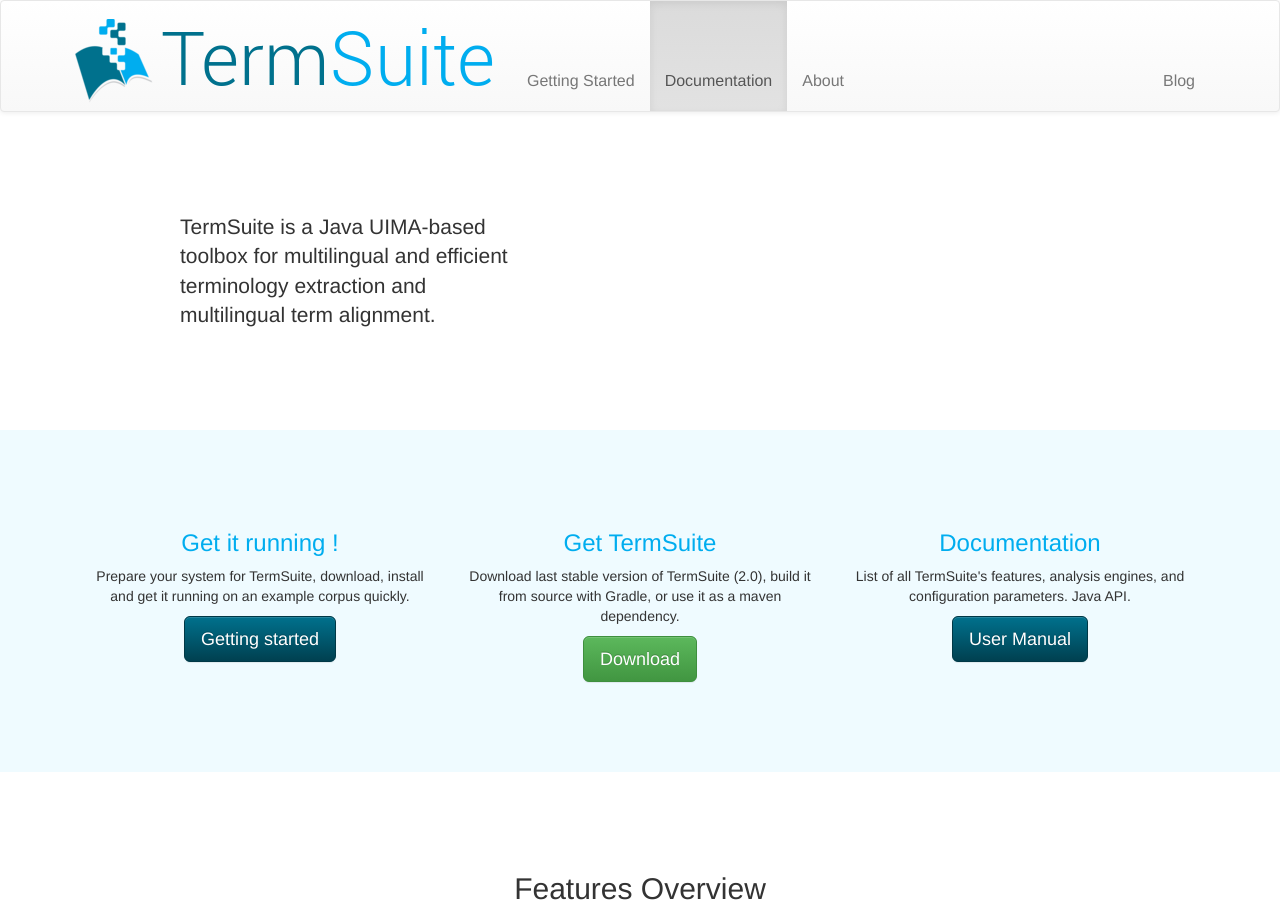
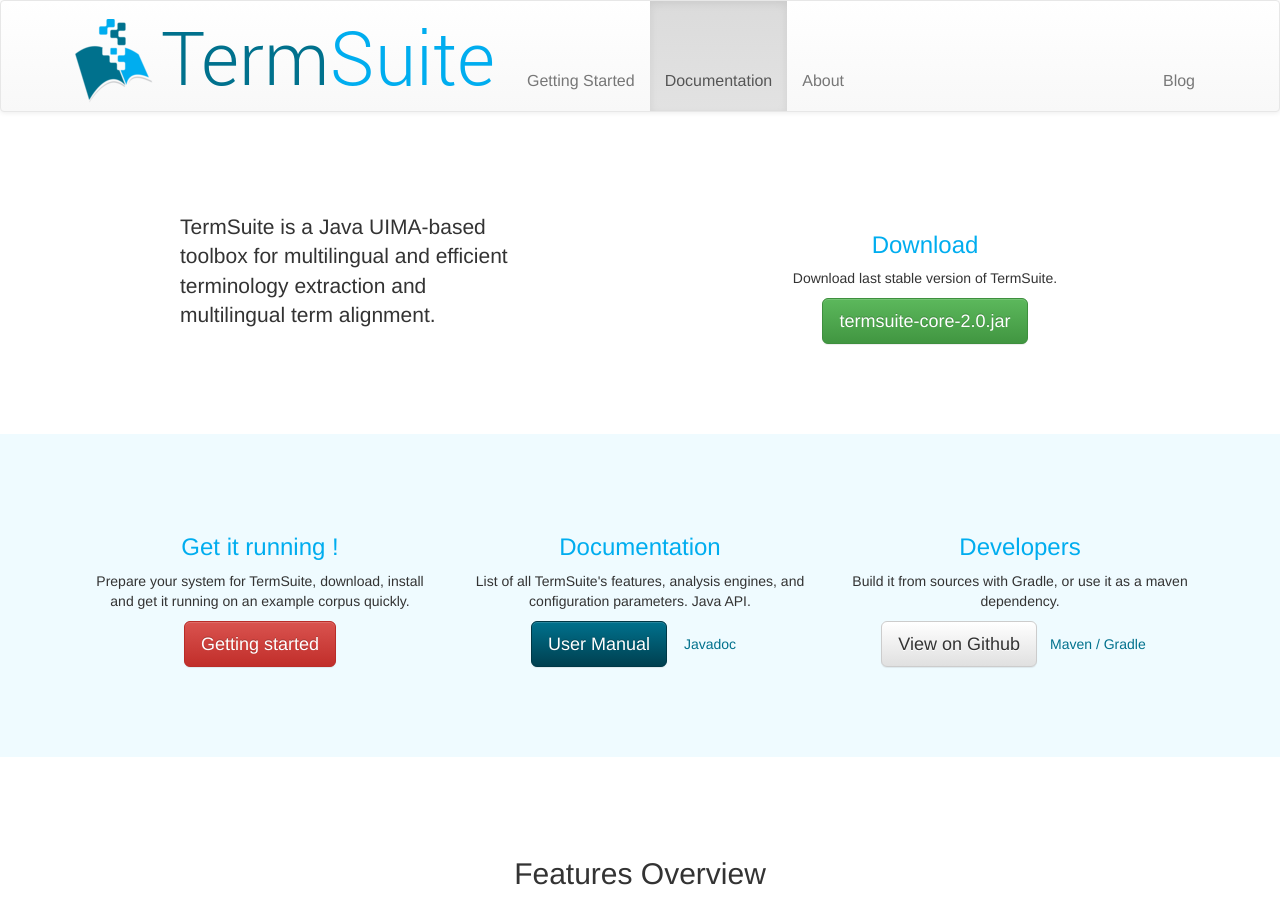
Before and after one commit to termsuite/termsuite.github.io, a Jekyll site: the page built from index.html, in a window 1280 px wide and 900 px high. Built offline with Jekyll 4.4.1, drawn with Linux system fonts in a browser that asks for light colours; nearby versions of some CDN libraries.

Commit message:
Added download link

```diff
--- a/index.html
+++ b/index.html
@@ -11,8 +11,12 @@
         <p class="lead">{{site.description}}</p>
       </div>
       <div class="col-md-2"></div>
-      <div class="col-md-4"></div>
-      <div class="col-md-1"></div>
+      <div class="col-md-4 text-center">
+        <h3>Download</h3>
+        <p>Download last stable version of TermSuite.</p>
+        <p><a class="btn btn-success btn-lg" href="{{site.termsuite.maven}}{{site.termsuite.version}}/termsuite-core-{{site.termsuite.version}}.jar" target="blank" role="button">termsuite-core-{{site.termsuite.version}}.jar</a></p>
+      </div>
+<div class="col-md-1"></div>
 
 
     </div>
@@ -24,22 +28,23 @@
       <div class="col-md-4 text-center">
         <h3>Get it running !</h3>
         <p>Prepare your system for TermSuite, download, install and get it running on an example corpus quickly.</p>
-        <p><a class="btn btn-primary btn-lg" href="/getting-started" role="button">Getting started</a></p>
+        <p><a class="btn btn-danger btn-lg" href="/getting-started" role="button">Getting started</a></p>
       </div>
-
-      <div class="col-md-4 text-center">
-        <h3>Get TermSuite</h3>
-        <p>Download last stable version of TermSuite ({{site.termsuite.version}}), build it from source with Gradle, or use it as a maven dependency.</p>
-        <p><a class="btn btn-success btn-lg" href="{{site.github}}" target="blank" role="button">Download</a></p>
-      </div>
-
 
       <div class="col-md-4 text-center">
         <h3>Documentation</h3>
         <p>List of all TermSuite's features, analysis engines, and configuration parameters. Java API.</p>
-        <a class="btn btn-primary btn-lg" href="/documentation/introduction" role="button">User Manual</a>
+        <p>
+          <a class="btn btn-primary btn-lg" href="/documentation/introduction" role="button">User Manual</a>
+          <a class="btn" href="http://www.javadoc.io/doc/fr.univ-nantes.termsuite/termsuite-core/{{site.termsuite.version}}/" role="button">Javadoc</a>
+        </p>
       </div>
 
+      <div class="col-md-4 text-center">
+        <h3>Developers</h3>
+        <p>Build it from sources with Gradle, or use it as a maven dependency.</p>
+        <p><a class="btn btn-default btn-lg" href="{{site.github}}" role="button">View on Github</a><a class="btn" href="/documentation/developers/" role="button">Maven / Gradle</a></p>
+      </div>
     </div>
   </div>
 
```
Also changed, not shown: _includes/footer.html (line endings or trailing spaces).
